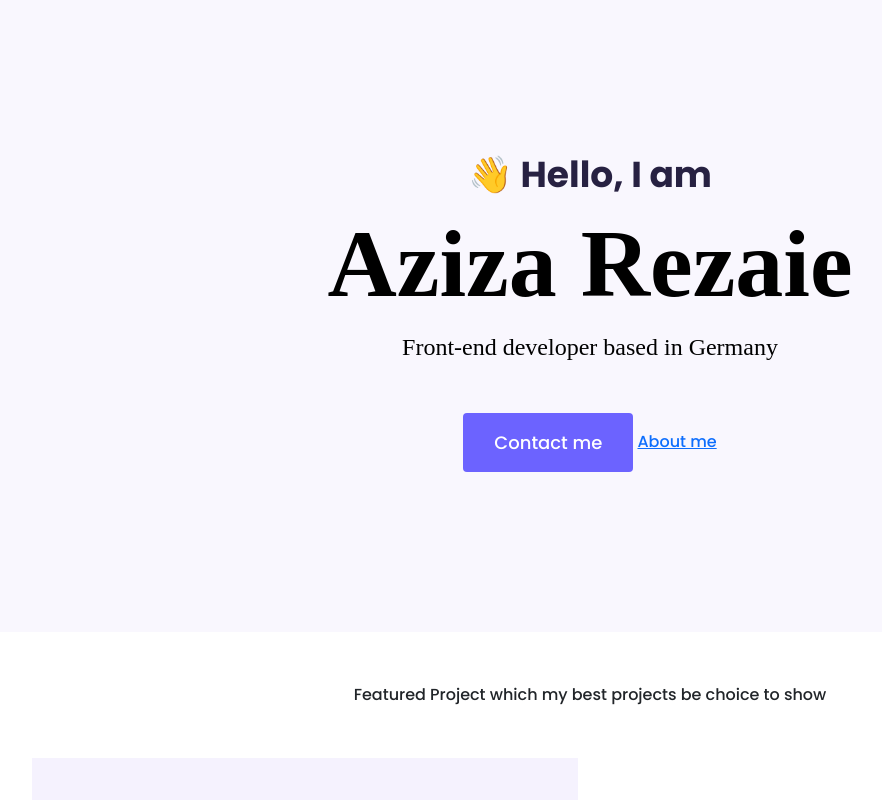
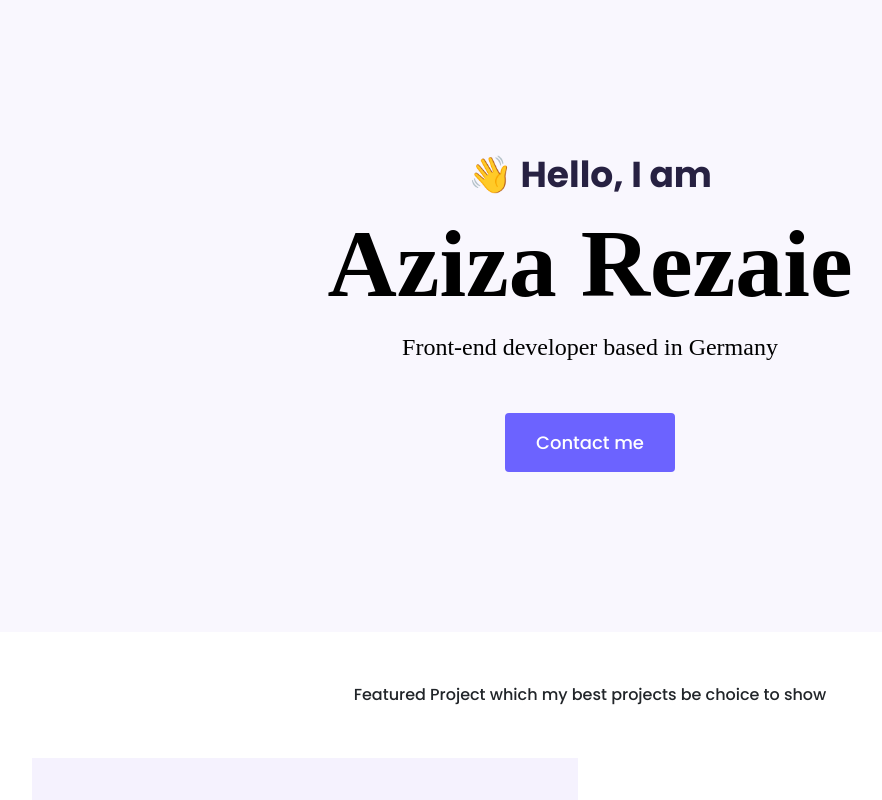
Before and after one commit to kabul2022/portfolio-project-, a plain HTML site: page index.html in a window 1280 px wide. Shown: the top 800 px of the page, without its empty margins (50-932 px from the left). Drawn offline with nearby package versions, Linux system fonts and the light colour scheme.

Commit message:
remove the about link

```diff
--- a/index.html
+++ b/index.html
@@ -33,7 +33,7 @@
 <h2 class="mb-5"> Front-end developer based in Germany</h2>
 <div>
 <a href="#" class="btn btn-branding"> Contact me</a>
-<a href="about.html" >  About me</a>
+
 </div>
 </div>
 <p class="text-center m-5">
```
